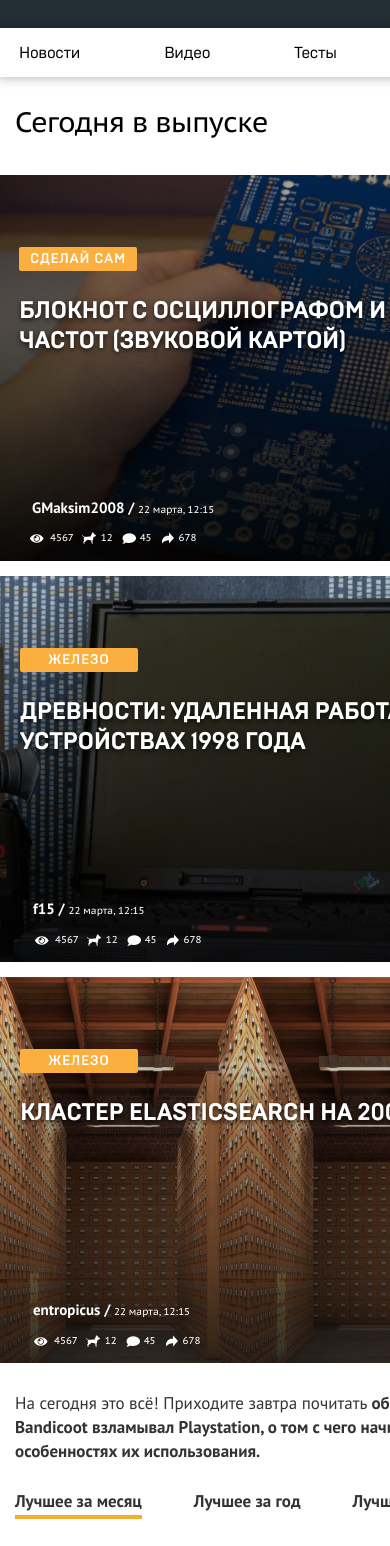
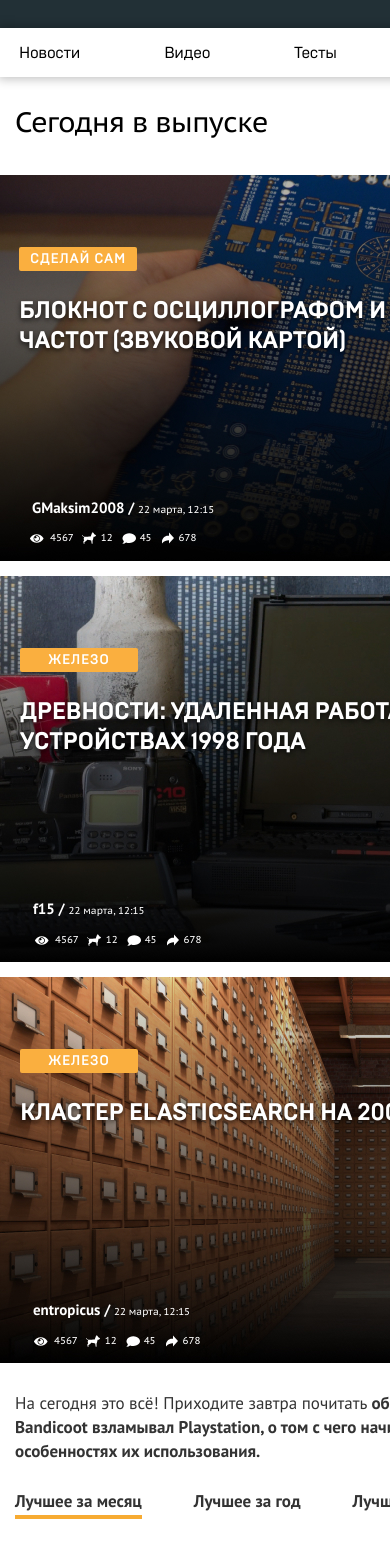
Before and after one commit to vikginger/hardware, a website: page index.html in a window 390 px wide. Shown: the part 145-1691 px from the top of the page. Drawn offline with Linux system fonts and the light colour scheme; files whose address does not match are found by name.

Commit message:
Исправила изображения у статей во всех версиях

```diff
--- a/less/blocks/article.less
+++ b/less/blocks/article.less
@@ -104,7 +104,7 @@
   padding-top: 150px;
   padding-left: 20px;
   padding-right: 19px;
-  background-image: url(../img/content/article1.jpg);
+  background-image: url(../img/content/article/article1.jpg);
   background-size: cover;
   background-position: center;
 
@@ -133,7 +133,7 @@
   padding-top: 85px;
   padding-left: 20px;
   padding-right: 67px;
-  background-image: url(../img/content/article2.jpg);
+  background-image: url(../img/content/article/article2.jpg);
 
   .article__tag {
     margin-bottom: 40px;
@@ -163,7 +163,7 @@
   padding-top: 85px;
   padding-left: 20px;
   padding-right: 45px;
-  background-image: url(../img/content/article3.jpg);
+  background-image: url(../img/content/article/article3.jpg);
 
   .article__tag {
     margin-bottom: 40px;
@@ -367,6 +367,7 @@
     padding-top: 153px;
     padding-left: 22px;
     padding-right: 18px;
+    background-image: url(../img/content/article/article1-1024.jpg);
 
     .acrticle__title {
       margin-right: 150px;
@@ -382,7 +383,7 @@
     width: 354px;
     padding-right: 20px;
     padding-bottom: 30px;
-
+    background-image: url(../img/content/article/article2-1024.jpg);
 
     .acticle__text {
       display: none;
@@ -397,6 +398,7 @@
     width: 354px;
     padding-right: 117px;
     padding-bottom: 30px;
+    background-image: url(../img/content/article/article3-1024.jpg);
   }
 
 }
@@ -409,6 +411,7 @@
     margin-bottom: -10px;
     padding-top: 72px;
     padding-left: 19px;
+    background-image: url(../img/content/article/article1-768.jpg);
 
     .article__tag {
       margin-bottom: 25px;
@@ -440,6 +443,7 @@
     margin-right: 0;
     margin-bottom: 15px;
     padding-top: 72px;
+    background-image: url(../img/content/article/article2-768.jpg);
 
     .article__tag {
       margin-bottom: 25px;
@@ -464,6 +468,7 @@
     width: 768px;
     height: 386px;
     padding-top: 72px;
+    background-image: url(../img/content/article/article3-768.jpg);
 
     .article__tag {
       margin-bottom: 25px;
@@ -491,6 +496,7 @@
     padding-top: 114px;
     padding-left: 14px;
     padding-right: 15px;
+    background-image: url(../img/content/article/article1-320.jpg);
 
     .article__tag {
       margin-bottom: 23px;
@@ -521,6 +527,7 @@
     padding-top: 114px;
     padding-left: 14px;
     padding-right: 15px;
+    background-image: url(../img/content/article/article2-320.jpg);
 
     .article__tag {
       margin-bottom: 22px;
@@ -546,6 +553,7 @@
     padding-top: 114px;
     padding-left: 14px;
     padding-right: 15px;
+    background-image: url(../img/content/article/article3-320.jpg);
 
     .article__tag {
       margin-bottom: 22px;
```
Also changed, not shown: css/style.css, img/content/article/article1-1024.jpg (added), img/content/article/article1-320.jpg (added), img/content/article/article1-768.jpg (added), img/content/article/article1.jpg (added), img/content/article/article2-1024.jpg (added), img/content/article/article2-320.jpg (added), img/content/article/article2-768.jpg (added), img/content/article/article2.jpg (added), img/content/article/article3-1024.jpg (added), img/content/article/article3-320.jpg (added), img/content/article/article3-768.jpg (added), img/content/article/article3.jpg (added).
